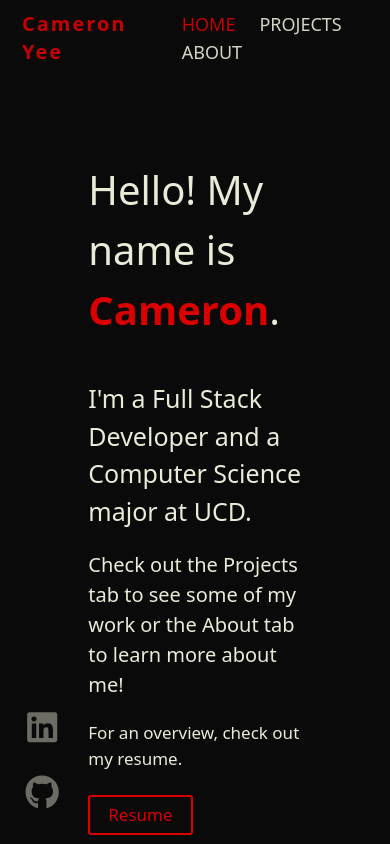
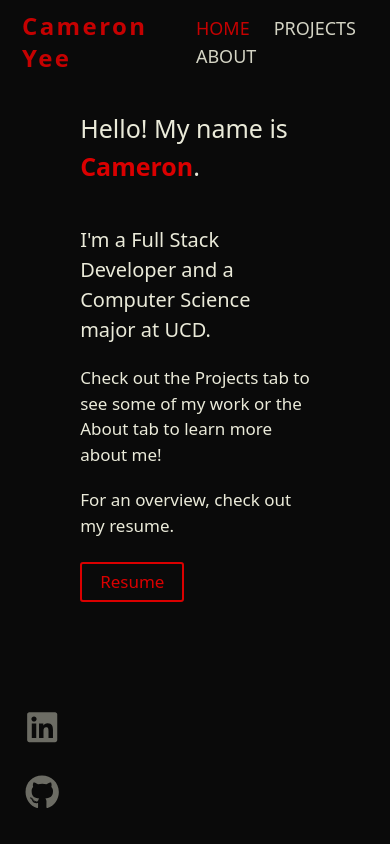
Before and after one commit to kyleyee20/kyle-yee, a React (Create React App) app: page / in a window 390 px wide. Shown: the top 844 px of the page. Built offline with nearby package versions, Linux system fonts and the light colour scheme.

Commit message:
Finished iPhone responseiveness for home page

```diff
--- a/src/index.css
+++ b/src/index.css
@@ -288,7 +288,7 @@ Transition on the hover tag is for mouse in and transition in the regular tag is
 @media screen and (max-width: 850px){
   /* NavBar.js */
   .navbar .navBar-brand {
-    @apply text-xl;
+    @apply text-2xl;
   }
   .navbar .navLinks .navLink {
     @apply text-lg;
@@ -357,3 +357,29 @@ Transition on the hover tag is for mouse in and transition in the regular tag is
     font-size: 21px;
   }
 }
+/* iPhone XS */
+@media screen and (max-width: 430px){
+  /* NavBar.js */
+  /* Put the navlinks into a hamburger menu */
+
+  /* Home.js */
+  .homePage {
+    padding-top: 50px;
+  }
+  .homePage .section {
+    margin: 0 2.5%;
+  }
+  .homePage .section h1 {
+    font-size: 25px;
+  }
+  .homePage .section h2 {
+    font-size: 20px;
+  }
+  .homePage .section h3 {
+    font-size: 17px;
+  }
+  .homePage .section h4 {
+    top: 80px;
+    font-size: 17px;
+  }
+}
```
